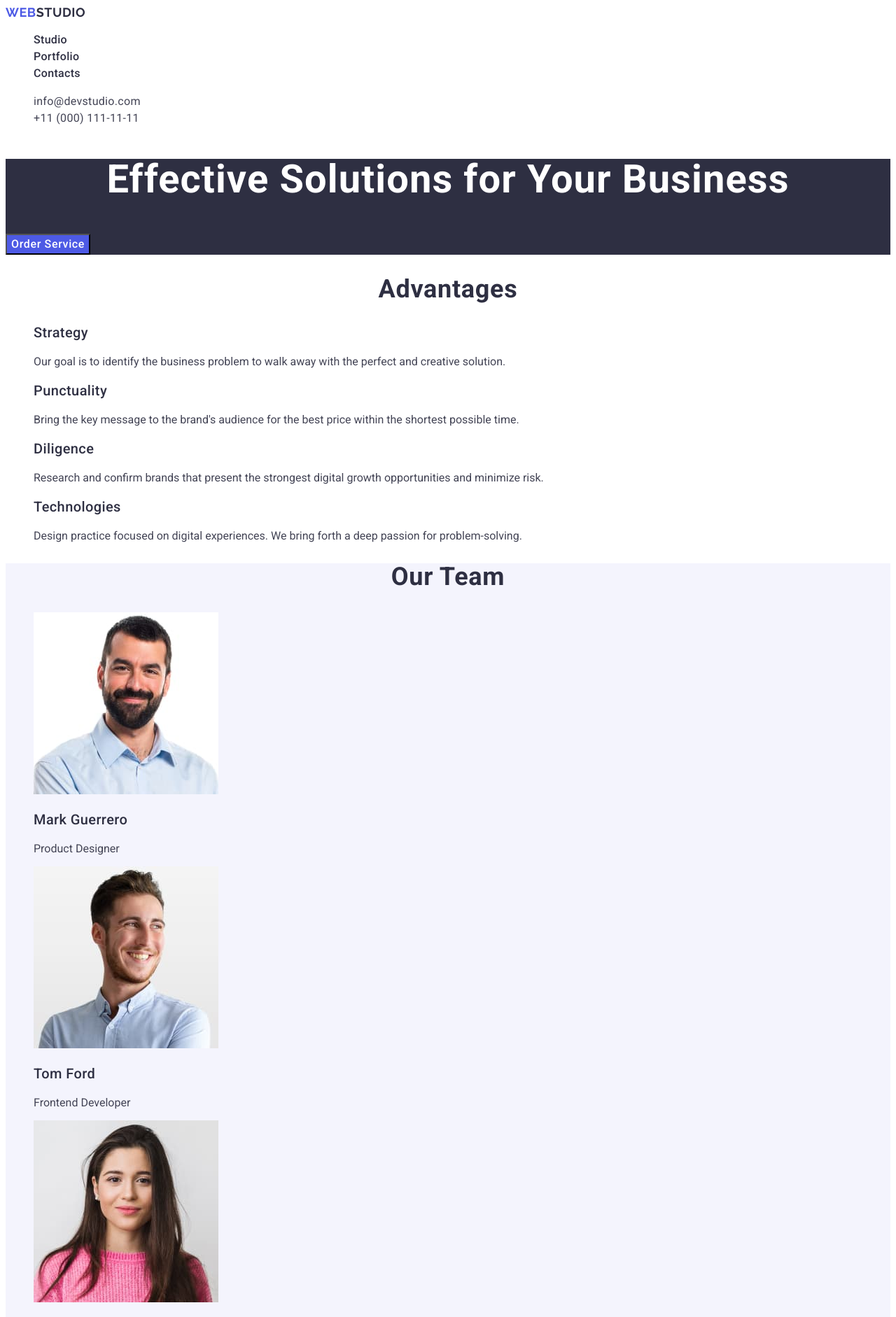
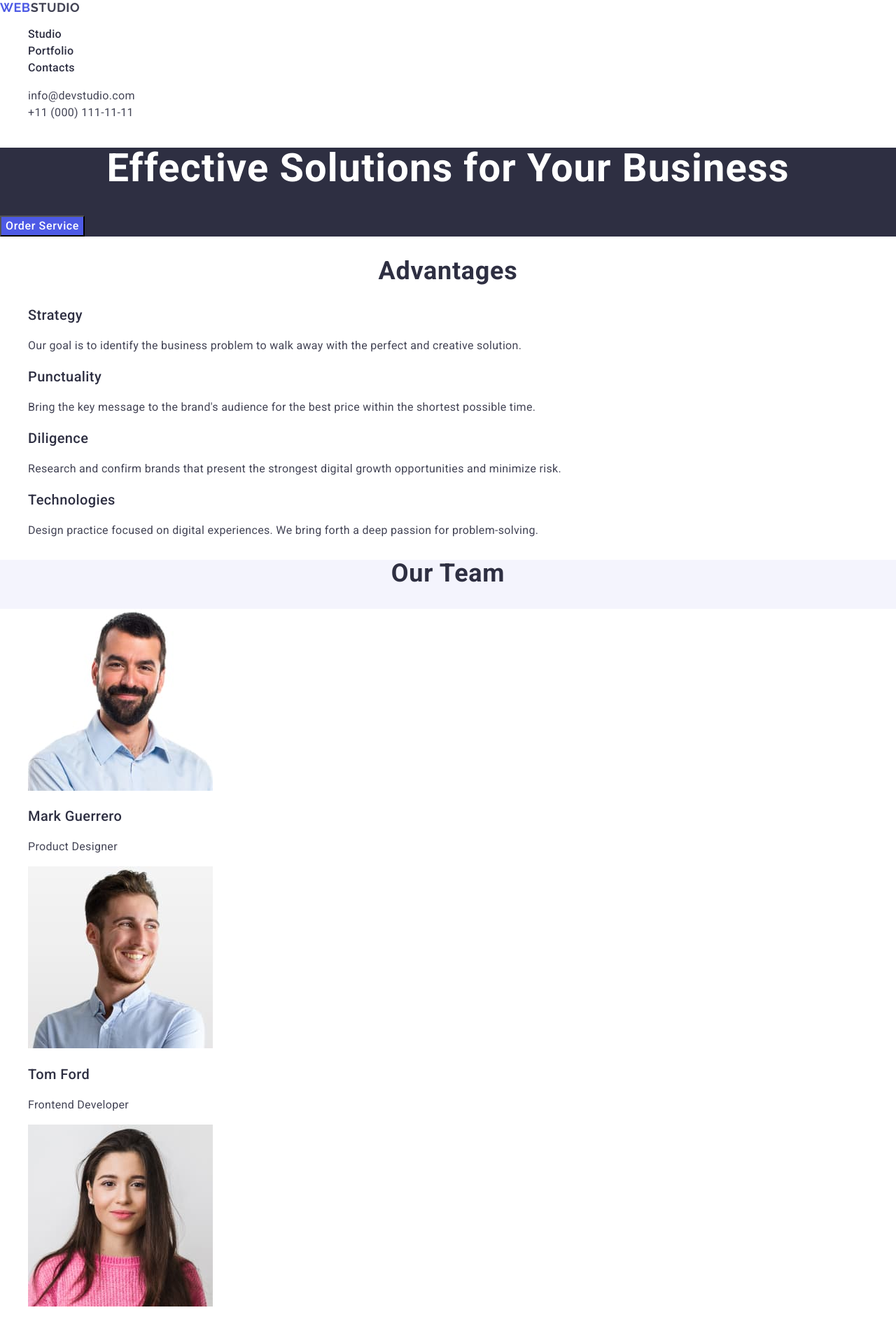
Before and after one commit to YuriiKyrychenko9/goit-markup-hw-02, a plain HTML site: page index.html in a window 1280 px wide. Shown: the top 1882 px of the page at 70% size. Drawn offline with Linux system fonts and the light colour scheme.

Commit message:
hw2-update2

```diff
--- a/css/styles.css
+++ b/css/styles.css
@@ -51,24 +51,24 @@ a {
   font-weight: 500;
 }
 
+.logo {
+  color: var(--main-text-color);
+  font-family: Raleway;
+  font-size: 18px;
+  font-style: normal;
+  font-weight: 700;
+  line-height: 1.17; /* 116.667% */
+  letter-spacing: 0.03em;
+  text-transform: uppercase;
+}
+
 .logo-web {
   color: var(--primary-brand-color);
   font-family: Raleway;
   font-size: 18px;
   font-style: normal;
   font-weight: 700;
-  line-height: 1.16; /* 116.667% */
-  letter-spacing: 0.54px;
-  text-transform: uppercase;
-}
-
-.logo-studio {
-  color: var(--title-text-color);
-  font-family: Raleway;
-  font-size: 18px;
-  font-style: normal;
-  font-weight: 700;
-  line-height: 1.16; /* 116.667% */
+  line-height: 1.17; /* 116.667% */
   letter-spacing: 0.54px;
   text-transform: uppercase;
 }
@@ -106,7 +106,6 @@ a {
 .button {
   color: var(--sub-text-color);
   background-color: var(--primary-brand-color);
-  font-family: Roboto;
   font-size: 16px;
   font-style: normal;
   font-weight: 500;
@@ -124,17 +123,17 @@ a {
   background-color: #2e2f42;
 }
 
-.team {
+.section-team {
   background-color: #f4f4fd;
 }
 
 .section-text {
-  color: var(--main-text-color)
+  color: var(--main-text-color);
   font-size: 16px;
   font-style: normal;
   font-weight: 400;
-line-height: 1.5 /* 150% */
-letter-spacing: 0.32px;
+  line-height: 1.5; /* 150% */
+  letter-spacing: 0.02em;
 }
 
 .footer {
@@ -142,22 +141,26 @@ letter-spacing: 0.32px;
   color: var(--sub-background-color);
 }
 
-.logo-studio-footer{
+.logo-studio-footer {
   color: var(--sub-background-color);
   font-family: Raleway;
   font-size: 18px;
   font-style: normal;
   font-weight: 700;
-line-height: 1.166; /* 116.667% */
-letter-spacing: 0.54px;
+  line-height: 1.17; /* 116.667% */
+  letter-spacing: 0.03em;
   text-transform: uppercase;
 }
 
-.text-footer{
+.text-footer {
   color: var(--sub-background-color);
   font-size: 16px;
   font-style: normal;
   font-weight: 400;
-line-height: 1.5 /* 150% */
-letter-spacing: 0.32px;
+  line-height: 1.5; /* 150% */
+  letter-spacing: 0.02em;
 }
+
+.section-team-list {
+  background-color: #fff;
+}
--- a/index.html
+++ b/index.html
@@ -10,6 +10,7 @@
       href="https://fonts.googleapis.com/css2?family=Raleway:wght@700&family=Roboto:wght@400;500;700&display=swap"
       rel="stylesheet"
     />
+    <link rel="stylesheet" href="./normalize.css" />
     <link rel="stylesheet" href="./css/styles.css" />
   </head>
   <body>
@@ -17,8 +18,7 @@
     <header>
       <nav>
         <a class="logo" href="./index.html"
-          ><span class="logo-web">Web</span
-          ><span class="logo-studio">Studio</span></a
+          ><span class="logo-web">Web</span>Studio</a
         >
         <ul class="menu">
           <li><a class="menu-link" href="">Studio</a></li>
@@ -83,9 +83,10 @@
         </ul>
       </section>
       <!-- наша команда -->
-      <section class="team">
+      <section class="section-team">
         <h2 class="section-title">Our Team</h2>
-        <ul>
+        <!--Уточнить как делать-->
+        <ul class="section-team-list">
           <li>
             <img
               src="./images/mark.jpg"
@@ -175,7 +176,7 @@
     </main>
     <!-- Футер -->
     <footer class="footer">
-      <a href="./index.html"
+      <a class="logo" href="./index.html"
         ><span class="logo-web">Web</span
         ><span class="logo-studio-footer">Studio</span></a
       >
```
Also changed, not shown: normalize.css (renamed from css/normalize.css). Lines whose indentation alone changed are shown as unchanged.
